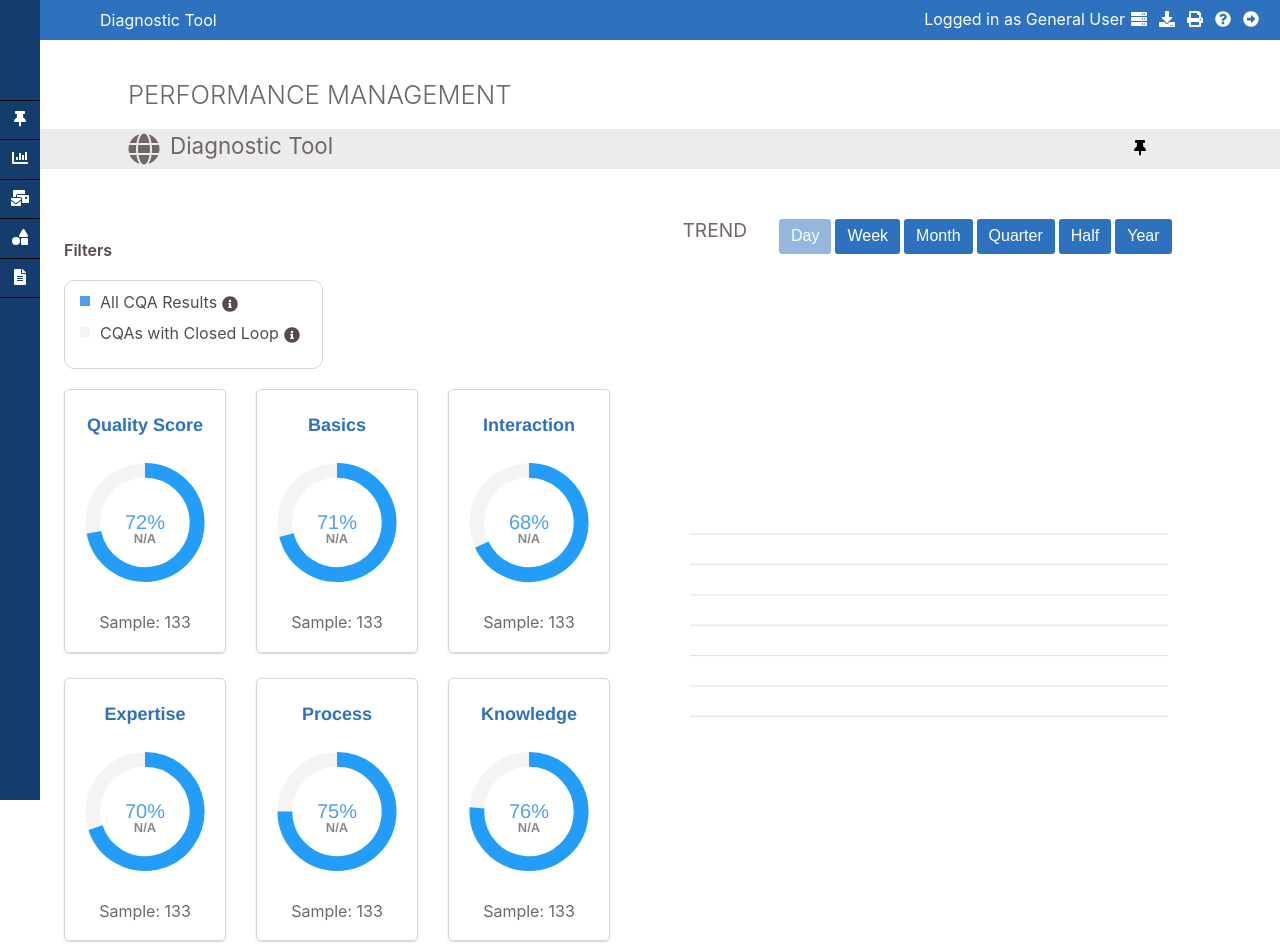
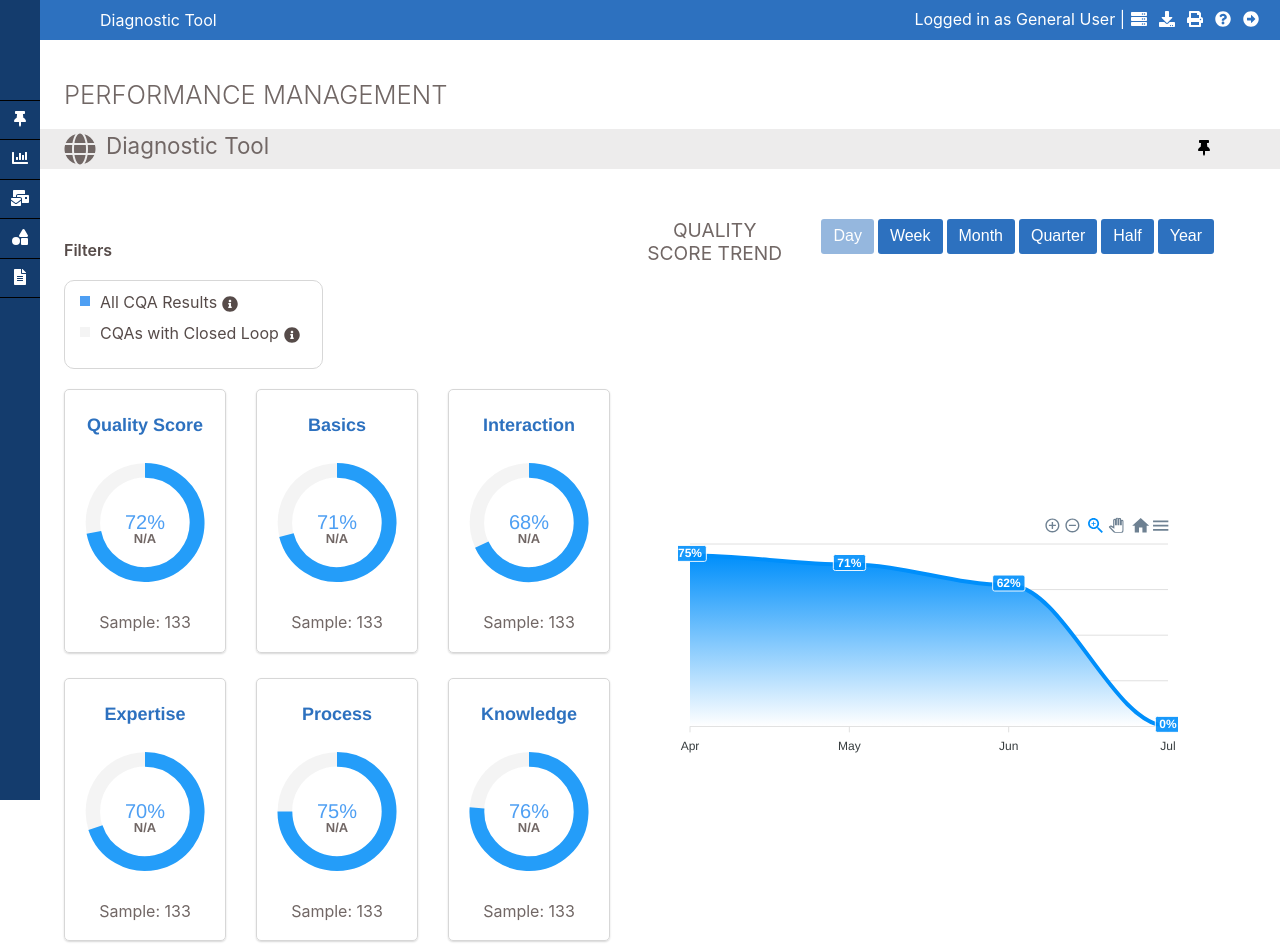
Before and after one commit to anhthuydang/perfomance-management-tool, a React (Create React App) app: page / in a window 1280 px wide. Built offline with nearby package versions, Linux system fonts and the light colour scheme.

Commit message:
added function to change chart/button background colors

```diff
--- a/package.json
+++ b/package.json
@@ -1,4 +1,5 @@
 {
+  "homepage": "https://anhthuydang.github.io/performance-management-tool",
   "name": "test-graphs",
   "version": "0.1.0",
   "private": true,
@@ -11,12 +12,15 @@
     "@testing-library/react": "^9.5.0",
     "@testing-library/user-event": "^7.2.1",
     "apexcharts": "^3.19.3",
+    "gh-pages": "^3.1.0",
     "react": "^16.13.1",
     "react-apexcharts": "^1.3.7",
     "react-dom": "^16.13.1",
     "react-scripts": "3.4.1"
   },
   "scripts": {
+    "predeploy": "npm run build",
+    "deploy": "gh-pages -d build",
     "start": "react-scripts start",
     "build": "react-scripts build",
     "test": "react-scripts test",
--- a/src/components/areaChartText/AreaChartText.js
+++ b/src/components/areaChartText/AreaChartText.js
@@ -3,11 +3,12 @@ import './AreaChartText.css';
 
 class AreaChartText extends Component {
     changeColor = (e) => {
+        //remove background color of the previously clicked button
         const clickedButton = document.querySelector(".clickedButton");
         if (clickedButton !== null) {
             clickedButton.classList.remove("clickedButton");
         }
-
+        //change background color of the clicked button
         const newButton = document.getElementById(e.target.id);
         newButton.classList.add("clickedButton");
     }
--- a/src/components/circle/CircleChart.css
+++ b/src/components/circle/CircleChart.css
@@ -7,10 +7,9 @@
     padding: 20px;
     text-align: center;
 }
+
 .circle:hover,
-.circle:focus {
-    background: rgba(41, 159, 250, 0.1);
-}
+.circle:focus,
 .clickedChart {
     background: rgba(41, 159, 250, 0.1);
 }
--- a/src/components/circle/CircleChart.js
+++ b/src/components/circle/CircleChart.js
@@ -26,7 +26,7 @@ class CircleChart extends Component {
               name: {
                 offsetY: 20, //move labels under dataLabels
                 show: true,
-                color: "#888",
+                color: "#716765",
                 fontSize: "13px"
               },
               value: {
@@ -42,23 +42,10 @@ class CircleChart extends Component {
           }
         },
         chart: {
-          offsetX: -60,
+          offsetX: -60, //move chart to the right
         }
       },
     }
-  }
-
-  //function to change background color of chart
-  handleClick = (e) => {
-    const clickedChart = document.querySelector(".clickedChart");
-        if (clickedChart !== null) {
-            clickedChart.classList.remove("clickedChart");
-        }
-
-        const newChart = document.getElementById(e.target.id);
-        if (newChart !== null) {
-          newChart.classList.add("clickedChart");
-        }
   }
 
   render() {
@@ -70,7 +57,8 @@ class CircleChart extends Component {
         options={this.state.optionsRadial}
         series={this.state.optionsRadial.series}
         type="radialBar"
-        width="240"
+        width="200%"
+        // width="240"
         onClick={() => {updateChart(name)}}
         />
 
--- a/src/components/headings/Headings.css
+++ b/src/components/headings/Headings.css
@@ -3,7 +3,7 @@
 }
 
 h1 {
-    padding: 0 10%;
+    padding: 0 5%;
     font-size: 1.6rem;
     font-weight: 300;
     color: #716765;
@@ -18,7 +18,7 @@ h1 {
     background: #edecec;
     width: 100vw;
     height: 40px;
-    padding: 0 10%;
+    padding: 0 5%;
     color: #2d71bf;
 }
 
--- a/src/components/main/Main.css
+++ b/src/components/main/Main.css
@@ -2,18 +2,17 @@ main {
     color: #716765;
 }
 .wrapper {
-    max-width: 1280px;
+    max-width: 1300px;
     margin: 0 auto;
     width: 90%;
     margin-top: 50px;
 }
 
-
-/* MAIN  */
 .chartsContainer {
     display: flex;
     justify-content: space-between;
 }
+
 /* Area Chart */
 .areaChart {
   width: 50%;
--- a/src/components/main/Main.js
+++ b/src/components/main/Main.js
@@ -192,7 +192,12 @@ class Main extends Component {
       },
       yaxis: {
          show: false,
-      }
+      },
+      dataLabels: {
+         formatter: function (val)  {
+            return `${val}%`
+         },
+      },
    },
     series: [{
         data: [],
@@ -201,21 +206,51 @@ class Main extends Component {
   }
 }
 
-// componentDidMount() {
-//    const newAreaData = {...this.state.areaData};
-//       const newScoreArray = [];
-//       const newDateArray = [];
-//       newAreaData['Knowledge'].map((value) => {
-//          newScoreArray.push(value.score);
-//          newDateArray.push(value.date);
-//       });
-//       this.setState({
-//          scoreArray: newScoreArray,
-//          dateArray: newDateArray,
-//       })
-// }
+//set default values for areachart
+componentDidMount() {
+   const defaultAreaData = {...this.state.areaData};
+      const defaultScoreArray = [];
+      const defaultDateArray = [];
+      const defaultTrend = Object.keys(defaultAreaData)[0];
+      const defaultObject = Object.values(defaultAreaData)[0];
 
+      defaultObject.map(value => {
+         return (
+            defaultScoreArray.push(value.score)
+         && defaultDateArray.push(value.date)
+         )
+      })
+      //set default states for areachart
+      this.setState({
+         chosenObject: defaultTrend,
+         options: {
+           ...this.state.options,
+           xaxis: {
+             ...this.state.options.xaxis,
+             categories: defaultDateArray
+           },
+         },
+         series: [{
+           ...this.state.series,
+           data: defaultScoreArray
+         }]
+       })
+}
+
+// function to update area chart and change background color of the clicked circle chart
 updateChart = (chosenObj) => {
+   // remove background color of the previously clicked chart
+   const clickedChart = document.querySelector(".clickedChart");
+   if (clickedChart !== null) {
+         clickedChart.classList.remove("clickedChart");
+        };
+   //add background color to the clicked chart
+   const newChart = document.getElementById(chosenObj);
+   if (newChart !== null) {
+         newChart.classList.add("clickedChart");
+        };
+
+   //get data of the chosen circle chart to display on area chart
    const newAreaData = {...this.state.areaData};
    for (let data in newAreaData) {
       if (data === chosenObj) {
@@ -227,7 +262,7 @@ updateChart = (chosenObj) => {
             && newDateArray.push(item.date)
             )
          });
-
+         //set state of the area chart
          this.setState({
             chosenObject: data,
             options: {
@@ -257,7 +292,8 @@ updateChart = (chosenObj) => {
          <div className="wrapper">
             <div className="chartsContainer">
                <CircleContainer
-               updateChart={this.updateChart}/>
+               updateChart={this.updateChart}
+               />
                <div className="areaChart">
                  <AreaChartText chosenObject={this.state.chosenObject}/>
                   <Chart
--- a/src/components/sideBar/SideBar.css
+++ b/src/components/sideBar/SideBar.css
@@ -6,15 +6,17 @@
     left: 0;
     top: 0;
     z-index: 20;
+}
 
-}
 .sideBar ul {
     margin-top: 100px;
 }
+
 .sideBar li:hover,
 .sideBar li:focus {
     background: #0d2d52;
 }
+
 .sideBar button {
     background: transparent;
     width: 100%;
@@ -23,6 +25,7 @@
     border-bottom: 1px solid #000;
     color: #fff;
 }
+
 .sideBar li:first-of-type button {
     border-top: 1px solid #000;
 }
--- a/src/components/topBar/TopBar.css
+++ b/src/components/topBar/TopBar.css
@@ -12,18 +12,22 @@
     top: 0;
     z-index: 10;
 }
+
 .topBar div {
    display: flex;
 }
+
 .topBar ul {
    display: flex;
 }
+
 .topBar button {
    background: transparent;
    border: none;
    color: #fff;
    transition: all 200ms ease-in-out;
 }
+
 .topBar button:hover,
 .topBar button:focus {
    transform: scale(1.3);
--- a/src/components/topBar/TopBar.js
+++ b/src/components/topBar/TopBar.js
@@ -9,7 +9,7 @@ const TopBar = () => {
         <nav className="topBar">
             <p>Diagnostic Tool</p>
             <div>
-               <p>Logged in as General User </p>
+               <p>Logged in as General User |</p>
                <ul>
                   <li>
                      <button>
```
Also changed, not shown: 1 other file (tests, documents, lock files or other folders). Lines whose indentation alone changed are shown as unchanged.
